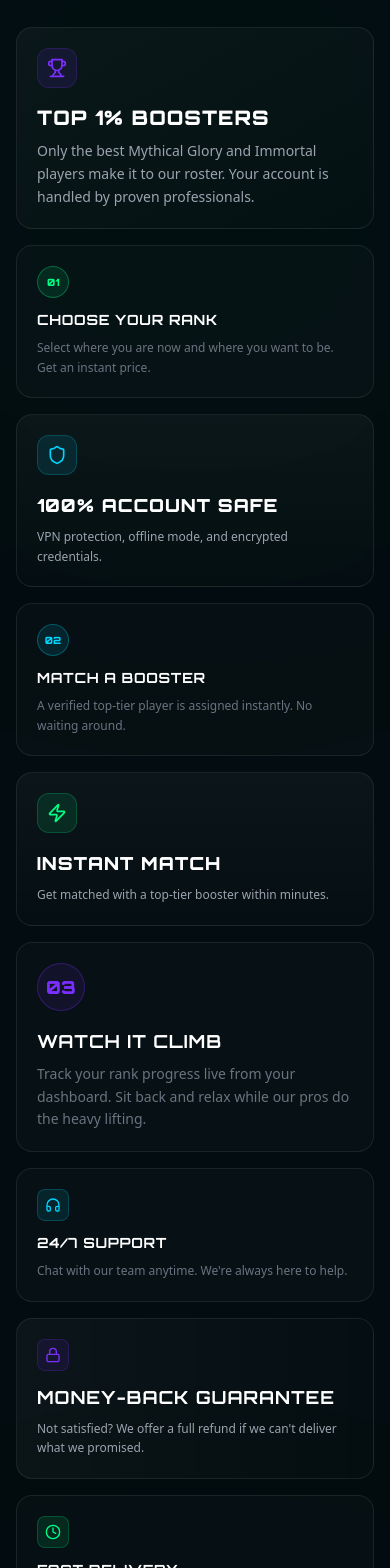
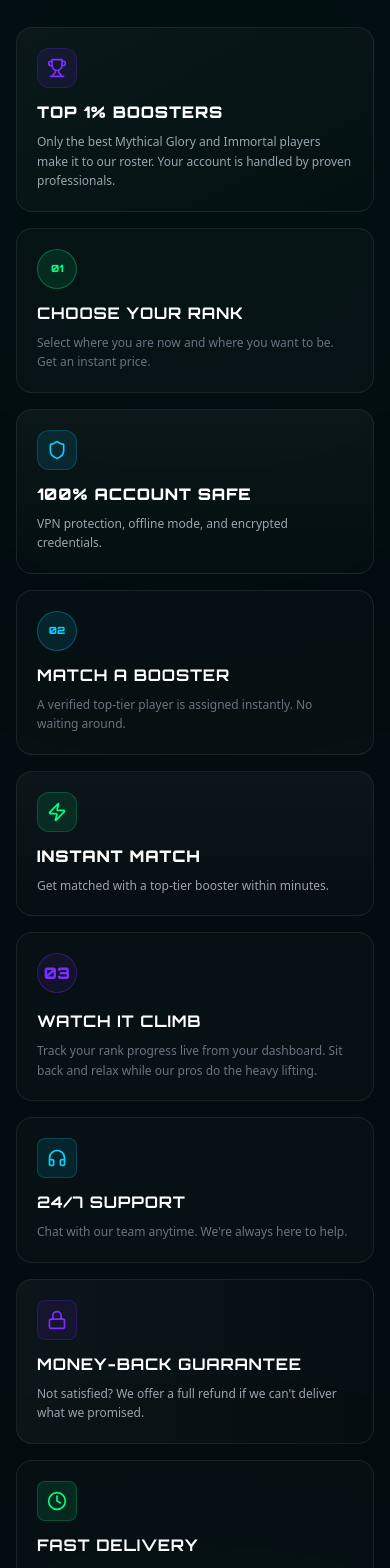
Before and after one commit to raffa11/website_joki, a Next.js app: page / in a window 390 px wide. Shown: the part 1040-2608 px from the top of the page. Built offline with nearby package versions, Linux system fonts and the light colour scheme; no server answers.

Commit message:
Make all font sizes consistent on mobile view in CombinedFeatures

```diff
--- a/src/components/CombinedFeatures.tsx
+++ b/src/components/CombinedFeatures.tsx
@@ -6,7 +6,8 @@ import { Shield, Zap, Trophy, Clock, HeadphonesIcon, Lock } from "lucide-react";
 /**
  * Combined Bento Grid Component
  * Replaces both "Why Choose Us" and "How It Works" with an elegant, character-driven bento layout.
- * Restructured for better mobile experience with consistent sizing.
+ * Mobile: Consistent sizing for all elements
+ * Desktop: Varied sizes for visual hierarchy
  */
 export function CombinedFeatures() {
   return (
@@ -27,7 +28,7 @@ export function CombinedFeatures() {
         {/*
           Mobile: Single column, consistent card sizes
           Tablet: 2 columns
-          Desktop: 4 columns with bento layout
+          Desktop: 4 columns with bento layout, varied sizes
         */}
         <div className="grid grid-cols-1 md:grid-cols-2 lg:grid-cols-4 gap-4 sm:gap-5">
 
@@ -39,11 +40,11 @@ export function CombinedFeatures() {
             className="md:col-span-2 rounded-2xl sm:rounded-3xl p-5 sm:p-8 bg-gradient-to-br from-white/[0.04] to-white/[0.01] border border-white/[0.08] hover:border-white/[0.15] transition-all group relative overflow-hidden"
           >
             <div className="relative z-10 max-w-full sm:max-w-[60%]">
-              <div className="w-10 h-10 sm:w-12 sm:h-12 rounded-xl flex items-center justify-center mb-4 sm:mb-6 bg-[#7B2FFF]/10 border border-[#7B2FFF]/20">
+              <div className="w-10 h-10 sm:w-12 sm:h-12 rounded-xl flex items-center justify-center mb-3 sm:mb-6 bg-[#7B2FFF]/10 border border-[#7B2FFF]/20">
                 <Trophy className="w-5 h-5 sm:w-6 sm:h-6 text-[#7B2FFF]" />
               </div>
-              <h3 className="font-orbitron text-xl sm:text-3xl font-black mb-2 sm:mb-3 uppercase tracking-wider text-white">Top 1% Boosters</h3>
-              <p className="text-gray-400 text-sm sm:text-base leading-relaxed">
+              <h3 className="font-orbitron text-base sm:text-3xl font-black mb-2 sm:mb-3 uppercase tracking-wider text-white">Top 1% Boosters</h3>
+              <p className="text-gray-400 text-xs sm:text-base leading-relaxed">
                 Only the best Mythical Glory and Immortal players make it to our roster. Your account is handled by proven professionals.
               </p>
             </div>
@@ -64,10 +65,10 @@ export function CombinedFeatures() {
             transition={{ delay: 0.1 }}
             className="rounded-2xl sm:rounded-3xl p-5 sm:p-6 bg-white/[0.02] border border-white/[0.08] hover:border-[#00FF87]/30 transition-all group"
           >
-            <div className="w-8 h-8 sm:w-10 sm:h-10 rounded-full flex items-center justify-center mb-3 sm:mb-4 bg-[#00FF87]/10 border border-[#00FF87]/30">
+            <div className="w-10 h-10 sm:w-10 sm:h-10 rounded-full flex items-center justify-center mb-3 sm:mb-4 bg-[#00FF87]/10 border border-[#00FF87]/30">
               <span className="font-orbitron text-[10px] sm:text-xs font-black text-[#00FF87]">01</span>
             </div>
-            <h3 className="font-orbitron text-sm sm:text-base font-bold mb-2 uppercase tracking-wider text-white group-hover:text-[#00FF87] transition-colors">Choose Your Rank</h3>
+            <h3 className="font-orbitron text-base sm:text-base font-bold mb-2 uppercase tracking-wider text-white group-hover:text-[#00FF87] transition-colors">Choose Your Rank</h3>
             <p className="text-gray-500 text-xs sm:text-sm leading-relaxed">
               Select where you are now and where you want to be. Get an instant price.
             </p>
@@ -82,10 +83,10 @@ export function CombinedFeatures() {
             className="md:col-span-2 lg:col-span-1 rounded-2xl sm:rounded-3xl p-5 sm:p-6 bg-gradient-to-b from-white/[0.04] to-white/[0.01] border border-white/[0.08] hover:border-[#00D4FF]/30 transition-all group relative overflow-hidden flex flex-col"
           >
             <div className="relative z-10">
-              <div className="w-10 h-10 sm:w-12 sm:h-12 rounded-xl flex items-center justify-center mb-4 sm:mb-6 bg-[#00D4FF]/10 border border-[#00D4FF]/20">
+              <div className="w-10 h-10 sm:w-12 sm:h-12 rounded-xl flex items-center justify-center mb-3 sm:mb-6 bg-[#00D4FF]/10 border border-[#00D4FF]/20">
                 <Shield className="w-5 h-5 sm:w-6 sm:h-6 text-[#00D4FF]" />
               </div>
-              <h3 className="font-orbitron text-lg sm:text-xl font-black mb-2 uppercase tracking-wider text-white">100% Account Safe</h3>
+              <h3 className="font-orbitron text-base sm:text-xl font-black mb-2 uppercase tracking-wider text-white">100% Account Safe</h3>
               <p className="text-gray-400 text-xs sm:text-sm leading-relaxed">
                 VPN protection, offline mode, and encrypted credentials.
               </p>
@@ -107,10 +108,10 @@ export function CombinedFeatures() {
             transition={{ delay: 0.15 }}
             className="rounded-2xl sm:rounded-3xl p-5 sm:p-6 bg-white/[0.02] border border-white/[0.08] hover:border-[#00D4FF]/30 transition-all group"
           >
-            <div className="w-8 h-8 sm:w-10 sm:h-10 rounded-full flex items-center justify-center mb-3 sm:mb-4 bg-[#00D4FF]/10 border border-[#00D4FF]/30">
+            <div className="w-10 h-10 sm:w-10 sm:h-10 rounded-full flex items-center justify-center mb-3 sm:mb-4 bg-[#00D4FF]/10 border border-[#00D4FF]/30">
               <span className="font-orbitron text-[10px] sm:text-xs font-black text-[#00D4FF]">02</span>
             </div>
-            <h3 className="font-orbitron text-sm sm:text-base font-bold mb-2 uppercase tracking-wider text-white group-hover:text-[#00D4FF] transition-colors">Match a Booster</h3>
+            <h3 className="font-orbitron text-base sm:text-base font-bold mb-2 uppercase tracking-wider text-white group-hover:text-[#00D4FF] transition-colors">Match a Booster</h3>
             <p className="text-gray-500 text-xs sm:text-sm leading-relaxed">
               A verified top-tier player is assigned instantly. No waiting around.
             </p>
@@ -124,10 +125,10 @@ export function CombinedFeatures() {
             transition={{ delay: 0.3 }}
             className="rounded-2xl sm:rounded-3xl p-5 sm:p-6 bg-gradient-to-b from-white/[0.04] to-white/[0.01] border border-white/[0.08] hover:border-[#00FF87]/30 transition-all group"
           >
-            <div className="w-10 h-10 sm:w-12 sm:h-12 rounded-xl flex items-center justify-center mb-4 sm:mb-6 bg-[#00FF87]/10 border border-[#00FF87]/20">
+            <div className="w-10 h-10 sm:w-12 sm:h-12 rounded-xl flex items-center justify-center mb-3 sm:mb-6 bg-[#00FF87]/10 border border-[#00FF87]/20">
               <Zap className="w-5 h-5 sm:w-6 sm:h-6 text-[#00FF87]" />
             </div>
-            <h3 className="font-orbitron text-lg sm:text-xl font-black mb-2 uppercase tracking-wider text-white">Instant Match</h3>
+            <h3 className="font-orbitron text-base sm:text-xl font-black mb-2 uppercase tracking-wider text-white">Instant Match</h3>
             <p className="text-gray-400 text-xs sm:text-sm leading-relaxed">
               Get matched with a top-tier booster within minutes.
             </p>
@@ -141,12 +142,12 @@ export function CombinedFeatures() {
             transition={{ delay: 0.35 }}
             className="md:col-span-2 rounded-2xl sm:rounded-3xl p-5 sm:p-8 bg-white/[0.02] border border-white/[0.08] hover:border-[#7B2FFF]/30 transition-all group flex flex-col sm:flex-row items-start gap-4 sm:gap-6"
           >
-            <div className="w-12 h-12 sm:w-16 sm:h-16 shrink-0 rounded-full flex items-center justify-center bg-[#7B2FFF]/10 border border-[#7B2FFF]/30">
-              <span className="font-orbitron text-lg sm:text-xl font-black text-[#7B2FFF]">03</span>
+            <div className="w-10 h-10 sm:w-16 sm:h-16 shrink-0 rounded-full flex items-center justify-center bg-[#7B2FFF]/10 border border-[#7B2FFF]/30">
+              <span className="font-orbitron text-base sm:text-xl font-black text-[#7B2FFF]">03</span>
             </div>
             <div>
-              <h3 className="font-orbitron text-lg sm:text-2xl font-bold mb-2 uppercase tracking-wider text-white group-hover:text-[#7B2FFF] transition-colors">Watch It Climb</h3>
-              <p className="text-gray-500 text-sm sm:text-base leading-relaxed">
+              <h3 className="font-orbitron text-base sm:text-2xl font-bold mb-2 uppercase tracking-wider text-white group-hover:text-[#7B2FFF] transition-colors">Watch It Climb</h3>
+              <p className="text-gray-500 text-xs sm:text-base leading-relaxed">
                 Track your rank progress live from your dashboard. Sit back and relax while our pros do the heavy lifting.
               </p>
             </div>
@@ -160,10 +161,10 @@ export function CombinedFeatures() {
             transition={{ delay: 0.4 }}
             className="rounded-2xl sm:rounded-3xl p-5 sm:p-6 bg-white/[0.02] border border-white/[0.08] hover:border-white/[0.15] transition-all group"
           >
-            <div className="w-8 h-8 sm:w-10 sm:h-10 rounded-lg flex items-center justify-center mb-3 sm:mb-4 bg-[#00D4FF]/10 border border-[#00D4FF]/20">
-              <HeadphonesIcon className="w-4 h-4 sm:w-5 sm:h-5 text-[#00D4FF]" />
+            <div className="w-10 h-10 sm:w-10 sm:h-10 rounded-lg flex items-center justify-center mb-3 sm:mb-4 bg-[#00D4FF]/10 border border-[#00D4FF]/20">
+              <HeadphonesIcon className="w-5 h-5 sm:w-5 sm:h-5 text-[#00D4FF]" />
             </div>
-            <h3 className="font-orbitron text-sm sm:text-base font-bold mb-2 uppercase tracking-wider text-white">24/7 Support</h3>
+            <h3 className="font-orbitron text-base sm:text-base font-bold mb-2 uppercase tracking-wider text-white">24/7 Support</h3>
             <p className="text-gray-500 text-xs sm:text-sm leading-relaxed">
               Chat with our team anytime. We're always here to help.
             </p>
@@ -178,10 +179,10 @@ export function CombinedFeatures() {
              className="md:col-span-2 rounded-2xl sm:rounded-3xl p-5 sm:p-8 bg-gradient-to-r from-white/[0.04] to-white/[0.01] border border-white/[0.08] hover:border-[#7B2FFF]/30 transition-all group relative overflow-hidden flex flex-col sm:flex-row items-start gap-4 sm:gap-6"
           >
             <div className="relative z-10 max-w-full sm:max-w-[60%]">
-              <div className="w-8 h-8 sm:w-10 sm:h-10 rounded-lg flex items-center justify-center mb-3 sm:mb-4 bg-[#7B2FFF]/10 border border-[#7B2FFF]/20">
-                <Lock className="w-4 h-4 sm:w-5 sm:h-5 text-[#7B2FFF]" />
+              <div className="w-10 h-10 sm:w-10 sm:h-10 rounded-lg flex items-center justify-center mb-3 sm:mb-4 bg-[#7B2FFF]/10 border border-[#7B2FFF]/20">
+                <Lock className="w-5 h-5 sm:w-5 sm:h-5 text-[#7B2FFF]" />
               </div>
-              <h3 className="font-orbitron text-lg sm:text-xl font-bold mb-2 uppercase tracking-wider text-white">Money-Back Guarantee</h3>
+              <h3 className="font-orbitron text-base sm:text-xl font-bold mb-2 uppercase tracking-wider text-white">Money-Back Guarantee</h3>
               <p className="text-gray-400 text-xs sm:text-sm leading-relaxed">
                 Not satisfied? We offer a full refund if we can't deliver what we promised.
               </p>
@@ -203,10 +204,10 @@ export function CombinedFeatures() {
             transition={{ delay: 0.6 }}
             className="rounded-2xl sm:rounded-3xl p-5 sm:p-6 bg-white/[0.02] border border-white/[0.08] hover:border-white/[0.15] transition-all group"
           >
-            <div className="w-8 h-8 sm:w-10 sm:h-10 rounded-lg flex items-center justify-center mb-3 sm:mb-4 bg-[#00FF87]/10 border border-[#00FF87]/20">
-              <Clock className="w-4 h-4 sm:w-5 sm:h-5 text-[#00FF87]" />
+            <div className="w-10 h-10 sm:w-10 sm:h-10 rounded-lg flex items-center justify-center mb-3 sm:mb-4 bg-[#00FF87]/10 border border-[#00FF87]/20">
+              <Clock className="w-5 h-5 sm:w-5 sm:h-5 text-[#00FF87]" />
             </div>
-            <h3 className="font-orbitron text-sm sm:text-base font-bold mb-2 uppercase tracking-wider text-white">Fast Delivery</h3>
+            <h3 className="font-orbitron text-base sm:text-base font-bold mb-2 uppercase tracking-wider text-white">Fast Delivery</h3>
             <p className="text-gray-500 text-xs sm:text-sm leading-relaxed">
               Most orders completed within 24-72 hours.
             </p>
```
